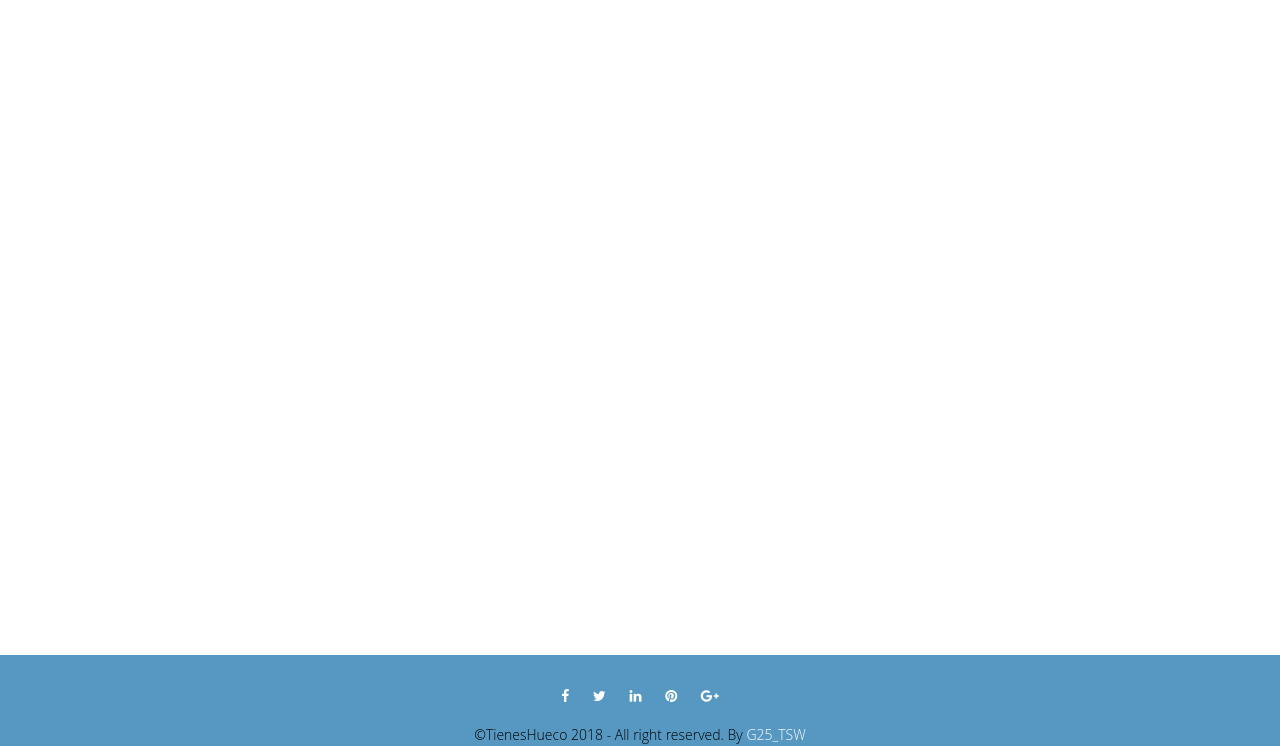
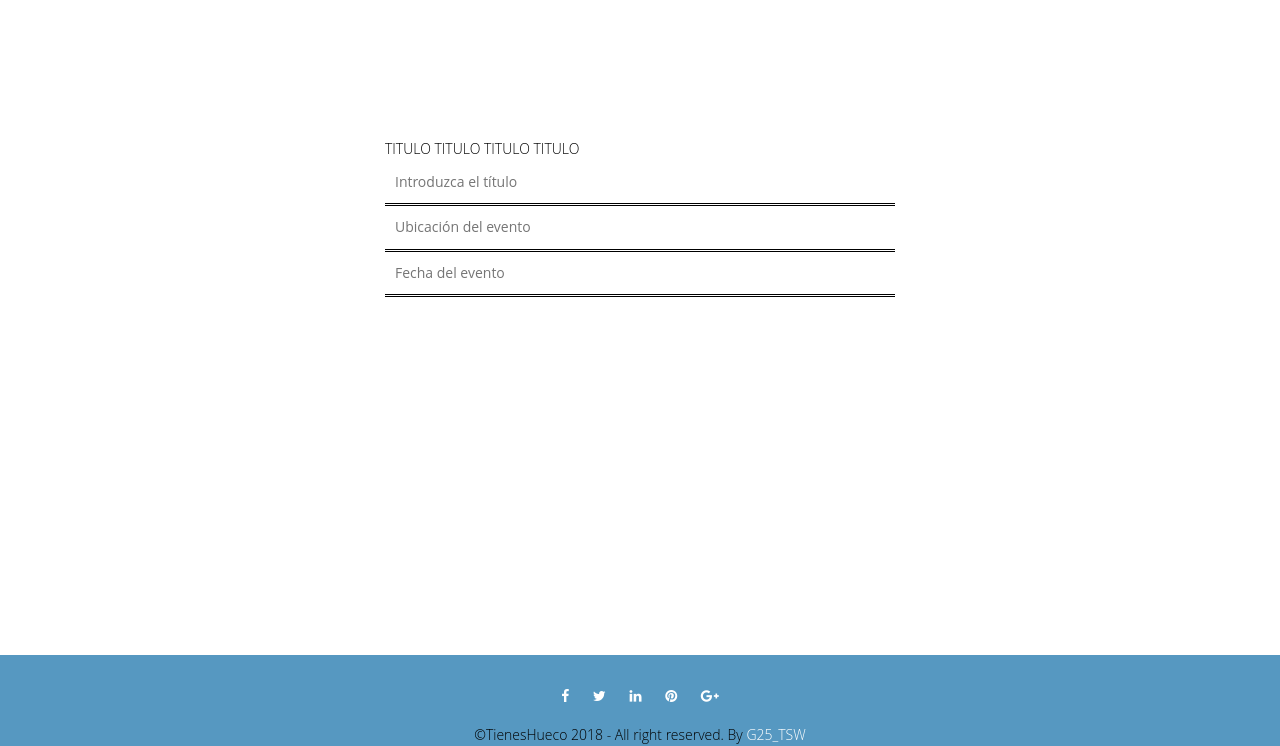
Before and after one commit to MrKapplan/TSW, a PHP site: page / in a window 1280 px wide. Shown: the part 54-800 px from the top of the page. Run offline with PHP 8.4, Linux system fonts and the light colour scheme.

Commit message:
CrearEncuesta

```diff
--- a/index.html
+++ b/index.html
@@ -24,6 +24,8 @@
 </head>
 
 <body>
+
+    <!-- HEADER -->
     <header>
         <nav class="navbar navbar-expand-lg navbar-light">
             <a class="navbar-brand" href="#">¿Tienes un hueco?</a>
@@ -40,7 +42,6 @@
                     <li class="nav-item">
                         <a class="nav-link" href="#">Ver Encuestas</a>
                     </li>
-
                 </ul>
                 <div class="nav-item dropdown">
                     <a class="nav-link dropdown-toggle" href="#" id="navbarDropdown" role="button" data-toggle="dropdown"
@@ -53,10 +54,62 @@
                         <a class="dropdown-item" href="#">Salir</a>
                     </div>
                 </div>
-
             </div>
         </nav>
     </header>
+
+    <div class="container">
+        <div class="row">
+            <div class="col-lg-6 center-block">
+                <div class="col-lg-12 center-block2">
+                    <form>
+                        <div class="form-group">
+                           <!-- <div class="input-group-prepend"> -->
+                                TITULO TITULO TITULO TITULO
+                               <!-- <span class="input-group-text" id="basic-addon1">@</span> -->
+                                <input type="text" class="sinbordefondo" id="tituloEncuesta" placeholder="Introduzca el título">
+                                <input type="text" class="sinbordefondo" id="ubicaciónEncuesta" placeholder="Ubicación del evento">
+                                <input type="text" class="sinbordefondo" id="calendarioEncuesta" placeholder="Fecha del evento">
+                          <!--  </div> -->
+
+
+                        </div>
+
+                    </form>
+                </div>
+            </div>
+        </div>
+
+
+
+
+        <!--
+    <div class="form-group">
+        <label for="exampleFormControlSelect1">Example select</label>
+        <select class="form-control" id="exampleFormControlSelect1">
+            <option>1</option>
+            <option>2</option>
+            <option>3</option>
+            <option>4</option>
+            <option>5</option>
+        </select>
+    </div>
+    <div class="form-group">
+        <label for="exampleFormControlSelect2">Example multiple select</label>
+        <select multiple class="form-control" id="exampleFormControlSelect2">
+            <option>1</option>
+            <option>2</option>
+            <option>3</option>
+            <option>4</option>
+            <option>5</option>
+        </select>
+    </div>
+    <div class="form-group">
+        <label for="exampleFormControlTextarea1">Example textarea</label>
+        <textarea class="form-control" id="exampleFormControlTextarea1" rows="3"></textarea>
+    </div>
+-->
+
 
 
 
--- a/style.css
+++ b/style.css
@@ -53,6 +53,49 @@ body {
 	color: #000;
 }
 
+.dropdown-item.active, .dropdown-item:active {
+	color: #000;
+	text-decoration: none;
+	background-color: #fff;
+  }
+
+
+
+
+
+
+  .center-block{
+	float: none;
+	height: 300px;
+	background-color: #fff;
+	border-radius: 5px;
+	margin: auto;
+	margin-top: 5%;
+  }
+
+  .center-block2 {
+	  margin: auto;
+	  margin-top: 15%;
+  }
+
+  .sinbordefondo{
+	  border: 0;
+	  width: 100%;
+	  padding: 10px;
+	  border-bottom: double;
+  }
+
+
+
+
+
+
+
+
+
+
+
+
 
 
 .footer {
@@ -66,8 +109,7 @@ body {
 }
 
 ul.social-network {
-    list-style:none;
-    padding: 0;
+	padding: 0;
 	margin-top:30px;
 	text-align:center;
 }
@@ -86,6 +128,7 @@ ul.social-network li a {
 	text-align:center;
 	color: #000;
 }
+
 .copyright a {
 	color:#fff;
 }
```
Lines whose indentation alone changed are shown as unchanged.
